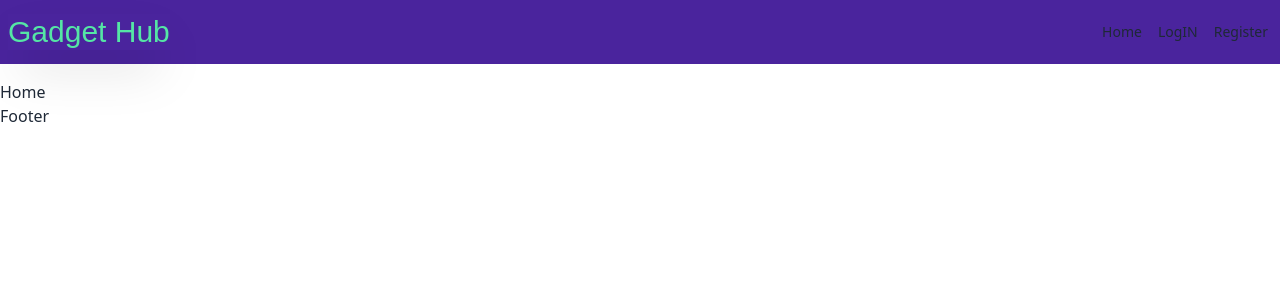
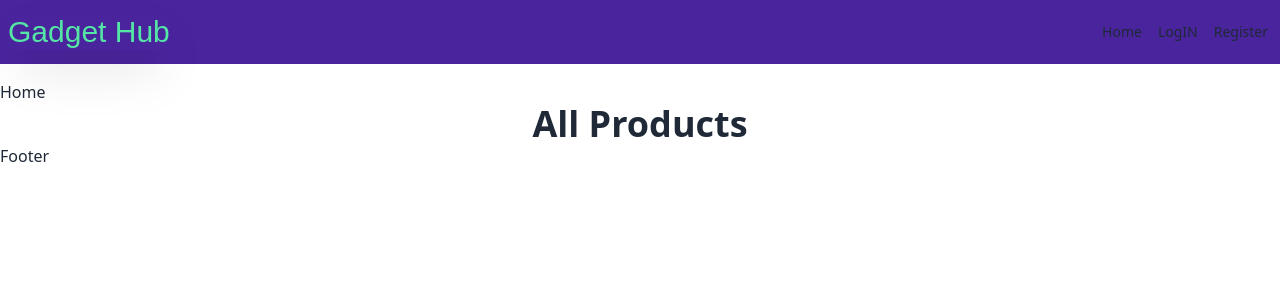
Before and after one commit to mohaiminul375/gadget_hub_client, a React (Vite) app: page / in a window 1280 px wide. Shown: the top 300 px of the page. Built offline with nearby package versions, Linux system fonts and the light colour scheme; no server answers; a web font is replaced by a local one.

Commit message:
load data from server

```diff
--- a/src/Pages/Home/Home.jsx
+++ b/src/Pages/Home/Home.jsx
@@ -1,11 +1,25 @@
-
+import { useEffect } from "react";
 
 const Home = () => {
-    return (
-        <div className="pt-20">
-            Home
+  // load data from server
+  useEffect(() => {
+    fetch(`http://localhost:3000/products`)
+      .then((res) => res.json())
+      .then((data) => console.log(data));
+  }, []);
+  return (
+    <section className="pt-20">
+      Home
+      {/* products */}
+      <section>
+        <div>
+          <h2 className="text-center text-4xl font-extrabold">All Products</h2>
         </div>
-    );
+      </section>
+      {/* All Products */}
+      <section></section>
+    </section>
+  );
 };
 
 export default Home;
```
